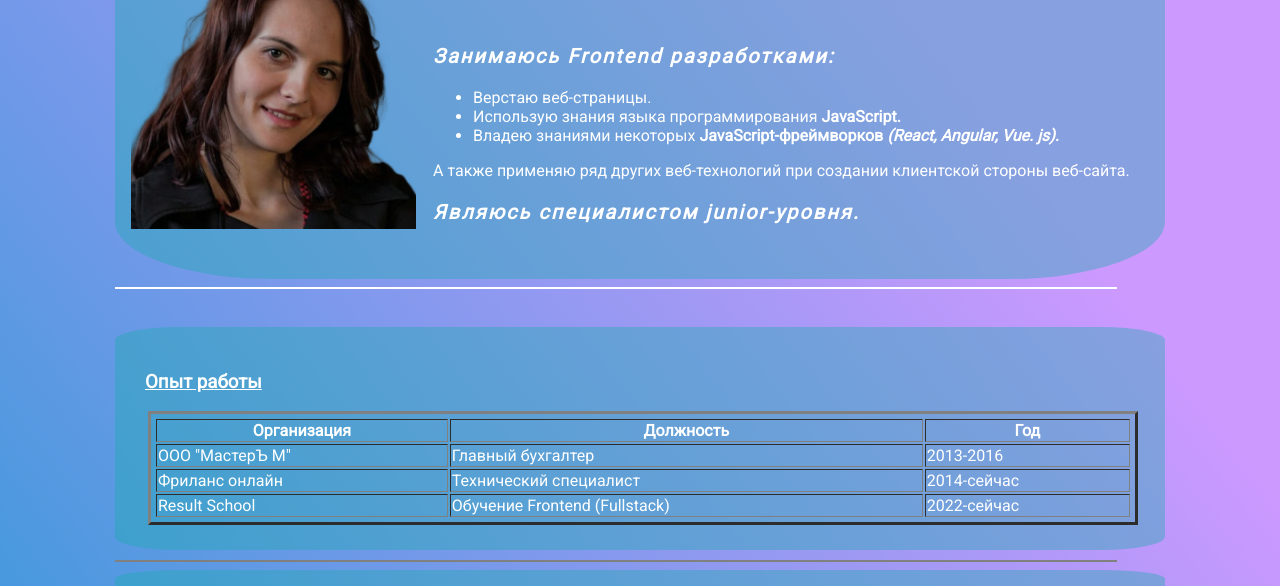
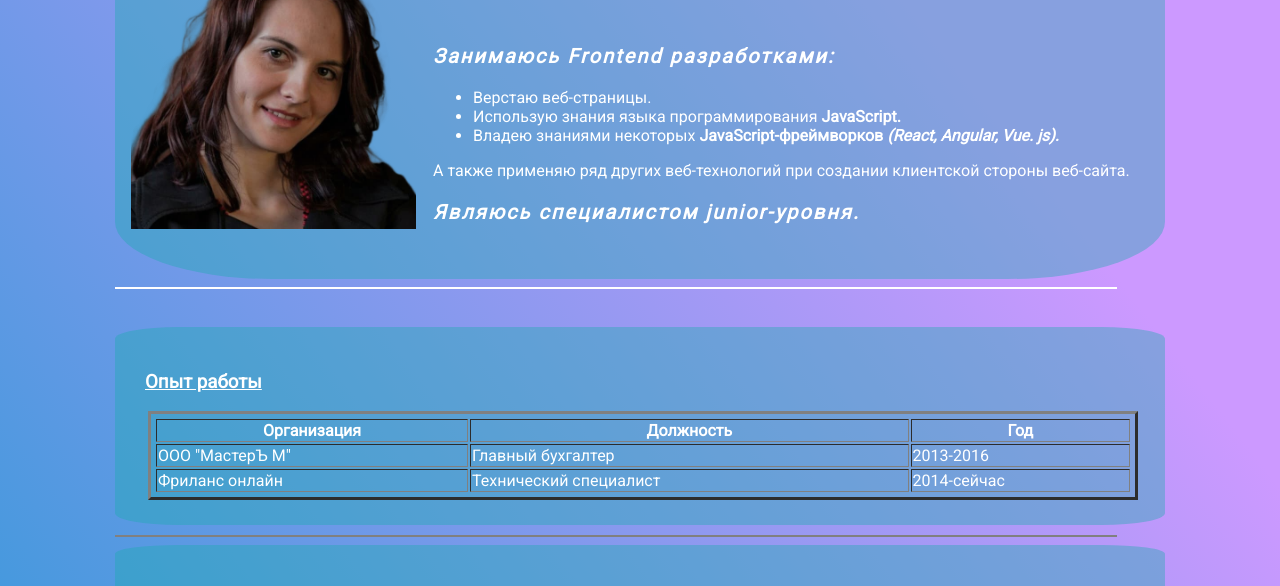
Before and after one commit to MariinaProData/resme, a plain HTML site: page index.html in a window 1280 px wide. Shown: the part 140-726 px from the top of the page. Drawn offline with Linux system fonts and the light colour scheme.

Commit message:
Update index.html

```diff
--- a/index.html
+++ b/index.html
@@ -66,11 +66,6 @@
                 <td>Фриланс онлайн</td>
                 <td>Технический специалист</td>
                 <td>2014-сейчас</td>
-            </tr>
-            <tr>
-                <td>Result School</td>
-                <td>Обучение Frontend (Fullstack)</td>
-                <td>2022-сейчас</td>
             </tr>
         </tbody>
         </table>
```
